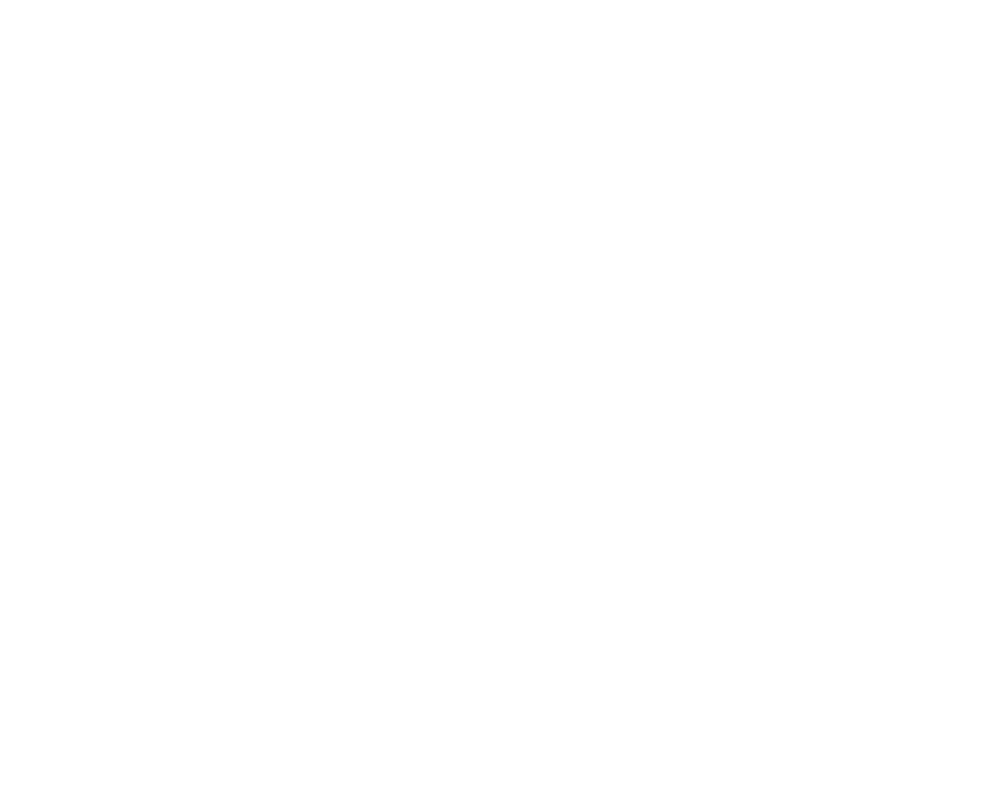
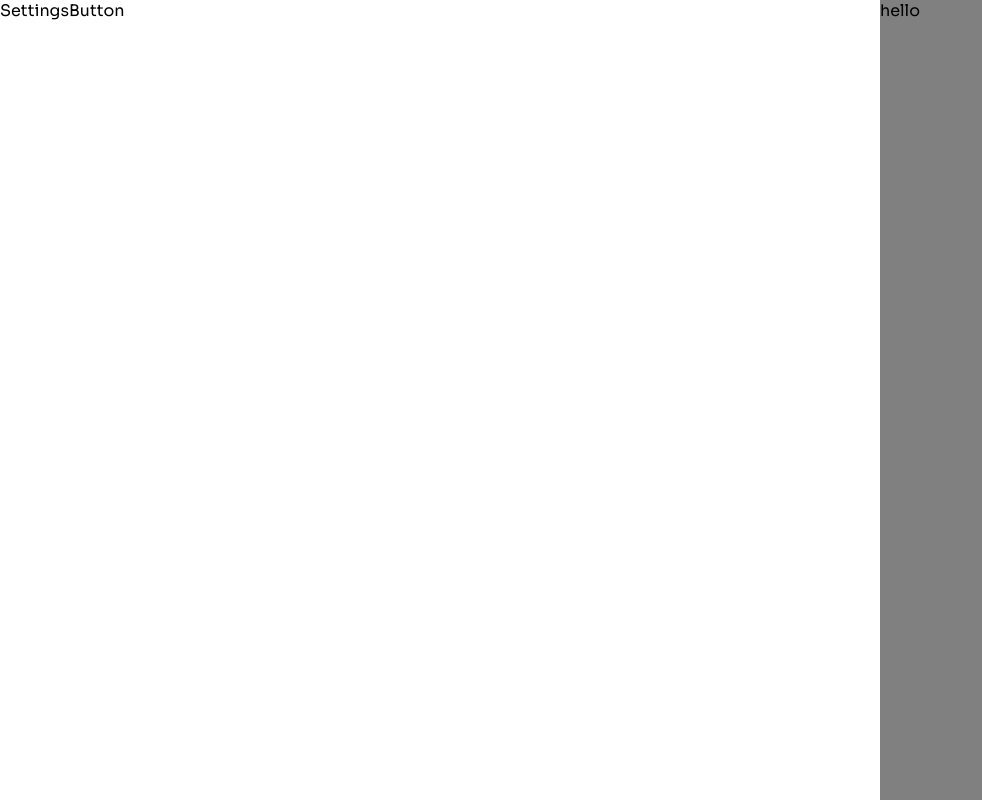
Before and after one commit to patakiIstvan/pomodoro, a React (Create React App) app: page / in a window 1280 px wide. Shown: the whole page, without its empty margins (0-982 px from the left). Built offline with nearby package versions, Linux system fonts and the light colour scheme.

Commit message:
Slidebar structure

```diff
--- a/package.json
+++ b/package.json
@@ -34,5 +34,8 @@
       "last 1 firefox version",
       "last 1 safari version"
     ]
+  },
+  "devDependencies": {
+    "node-sass": "^7.0.1"
   }
 }
--- a/src/App.js
+++ b/src/App.js
@@ -1,9 +1,12 @@
 import './App.scss';
+import SettingsButton from './components/SettingsButton/SettingsButton';
+import SettingsSlidebar from './components/SettingsSlidebar/SettingsSlidebar';
 
 function App() {
   return (
     <div className="App">
-
+     <SettingsButton/>
+     <SettingsSlidebar/>
     </div>
   );
 }
--- a/src/App.scss
+++ b/src/App.scss
@@ -1,2 +1,2 @@
 @import './components/SettingsButton/SettingsButton';
-@import './components/SettingsSlidebar/SettingsSlidebar'
+@import './components/SettingsSlidebar/SettingsSlidebar';
--- a/src/components/SettingsButton/SettingsButton.jsx
+++ b/src/components/SettingsButton/SettingsButton.jsx
@@ -0,0 +1,9 @@
+import React from 'react'
+
+function SettingsButton() {
+  return (
+    <div className="settingsButton">SettingsButton</div>
+  )
+}
+
+export default SettingsButton
--- a/src/components/SettingsButton/SettingsButton.scss
+++ b/src/components/SettingsButton/SettingsButton.scss
@@ -0,0 +1,3 @@
+.settingsButton {
+  position: absolute;
+}
--- a/src/components/SettingsSlidebar/SettingsSlidebar.jsx
+++ b/src/components/SettingsSlidebar/SettingsSlidebar.jsx
@@ -0,0 +1,11 @@
+import React from 'react'
+
+function SettingsSlidebar() {
+  return (
+    <div className="settingsSlidebar">
+      hello
+    </div>
+  )
+}
+
+export default SettingsSlidebar
--- a/src/components/SettingsSlidebar/SettingsSlidebar.scss
+++ b/src/components/SettingsSlidebar/SettingsSlidebar.scss
@@ -0,0 +1,8 @@
+.settingsSlidebar {
+  position: fixed;
+  display: inline-block;
+  background-color: gray;
+  width: 400px;
+  height: 100%;
+  right: 0;
+}
```
Also changed, not shown: 1 other file (tests, documents, lock files or other folders).
